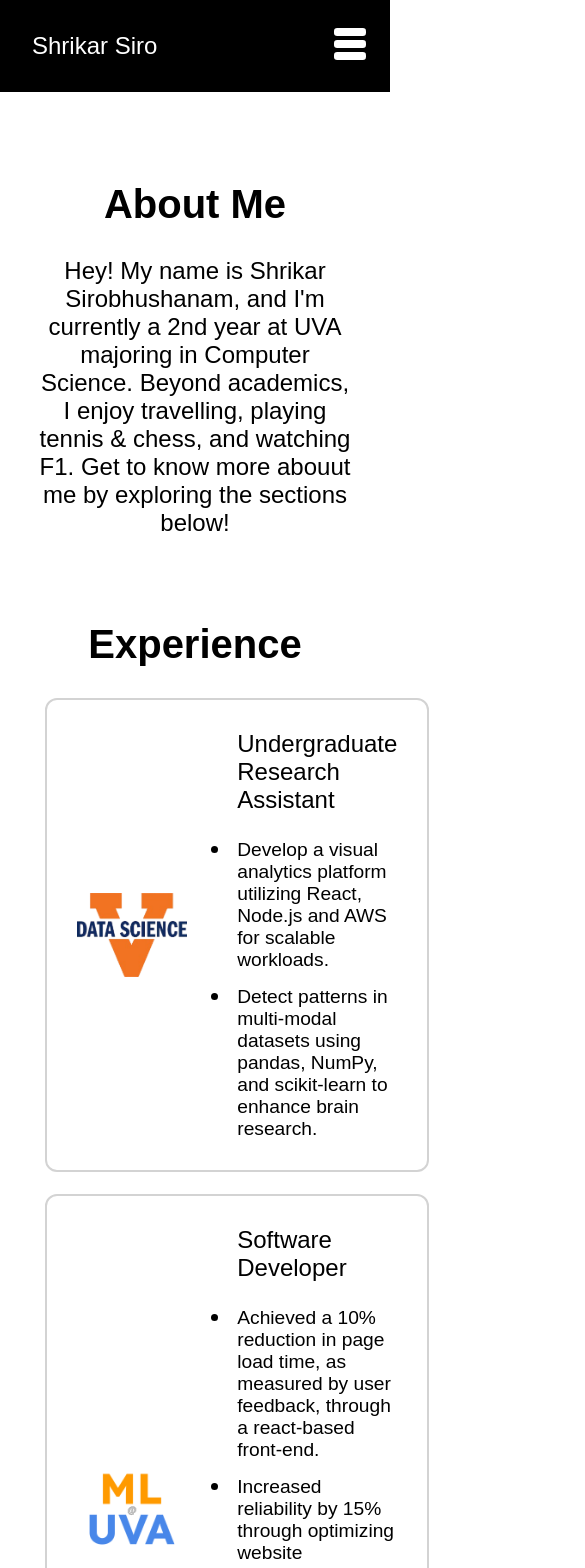
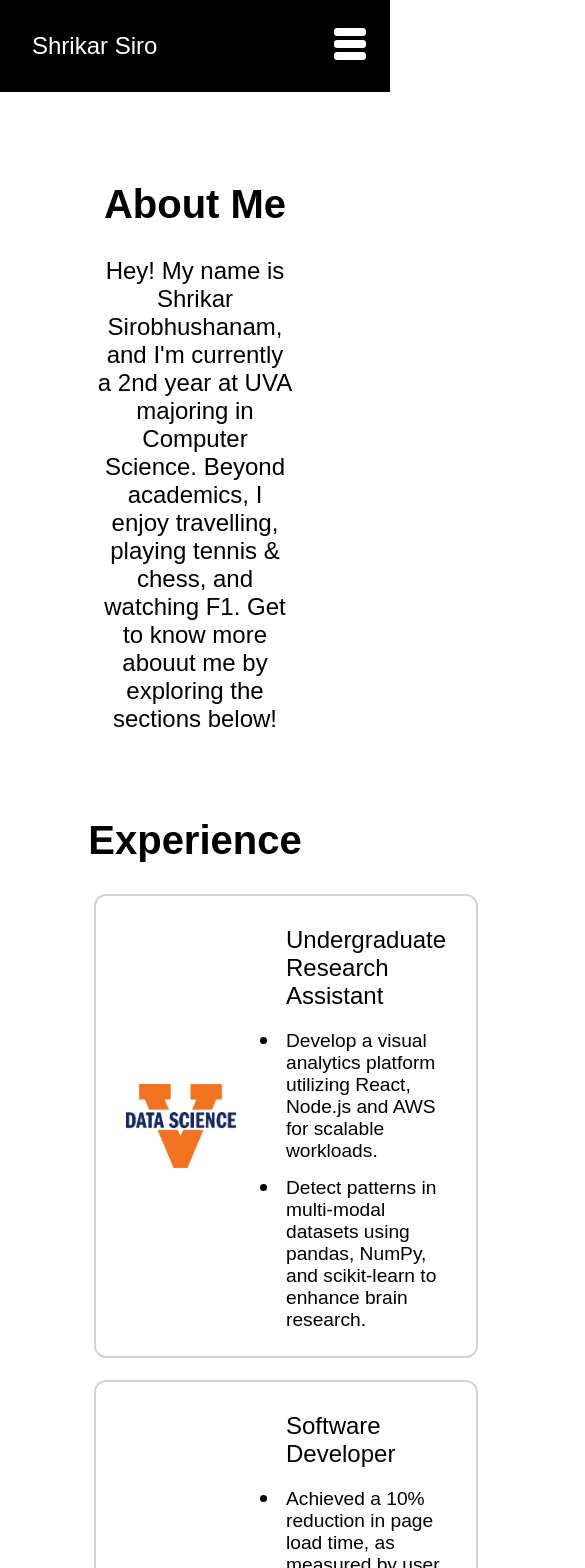
Before and after one commit to shrikar-siro/Portfolio, a React (Vite) app: page /Skills in a window 390 px wide. Shown: the top 1568 px of the page, 585 px wide, since content can reach past the window. Built offline with nearby package versions, Linux system fonts and the light colour scheme.

Commit message:
fixed alignment errors between experience and skills sections in css

```diff
--- a/src/Styling/About.css
+++ b/src/Styling/About.css
@@ -18,7 +18,7 @@
 
 .aboutContainer .description{
     font-size: 1.5rem;
-    width: 80%;
+    width: 50%;
     text-align: center;
 }
 
--- a/src/Styling/Experience.css
+++ b/src/Styling/Experience.css
@@ -18,10 +18,14 @@
 
 .cards{
     display: grid;
-    /* width: 70%; */
     grid-template-columns: 1fr;
     gap: 10px;
     padding: 10px;
+}
+
+.cards{
+    flex: 0;
+    max-width: 60%;
 }
 
 .cards .card{
@@ -60,8 +64,9 @@
 }
 
 .cards .card .material ul{
+    margin: 0;
     list-style-type: disc;
-    padding: 5px;
+    padding-left: 5px;
 }
 
 .cards .card .material ul li{
--- a/src/Styling/Skills.css
+++ b/src/Styling/Skills.css
@@ -21,7 +21,7 @@
 .skillsContainer .skillGrid{
     display: grid;
     grid-template-columns: repeat(4, 1fr);
-    gap: 40px;
+    gap: 35px;
     padding: 15px;
 }
 
@@ -30,11 +30,11 @@
     flex-direction: column;
     justify-content: center;
     align-items: center;
-    padding: 65px;
+    padding: 75px;
     outline: 2.5px solid #d3d3d3;
     border-radius: 10px;
     text-align: center;
-    transition: 0.3s ease-in-out;
+    transition: 0.5s ease-in-out;
 }
 
 .skillsContainer .skillGrid .card:hover{
@@ -49,19 +49,41 @@
 }
 
 .skillsContainer .skillGrid .card h3{
-    padding: 15px;
+    margin-top: 10px;
     font-weight: bold;
 }
 
-@media(max-width: 1280px){
+@media(max-width: 1700px){
     .skillsContainer .skillGrid{
         grid-template-columns: repeat(3, 1fr);
-        width: 85%;
+        width: 60%;
     }
 }
-@media(max-width: 1000px){
+@media(max-width: 1380px){
+    .skillsContainer .skillGrid{
+        grid-template-columns: repeat(3, 1fr);
+        gap: 25px;
+    }
+    .skillsContainer .skillGrid .card{
+        padding: 60px;
+    }
+}
+@media(max-width: 1200px){
+    .skillsContainer .skillGrid{
+        grid-template-columns: repeat(3, 1fr);
+        gap: 15px;
+    }
+    .skillsContainer .skillGrid .card{
+        padding: 50px;
+    }
+}
+
+@media(max-width: 1100px){
     .skillsContainer .skillGrid{
         grid-template-columns: repeat(2, 1fr);
-        width: 85%;
+        gap: 15px;
+    }
+    .skillsContainer .skillGrid .card{
+        padding: 50px;
     }
 }
```
